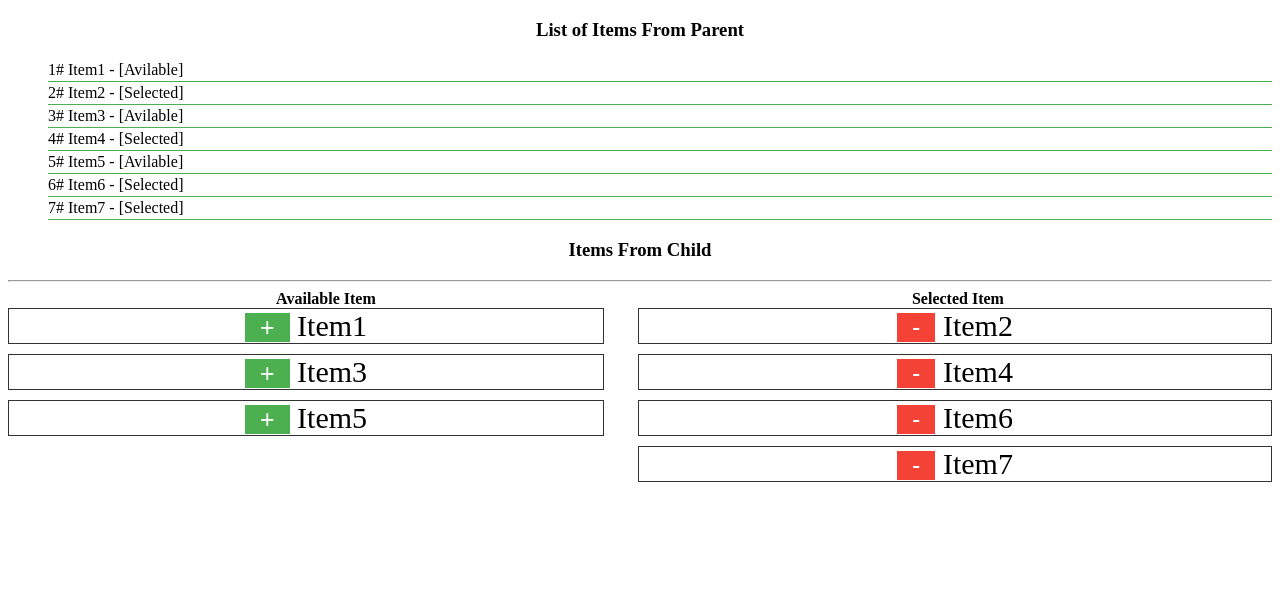
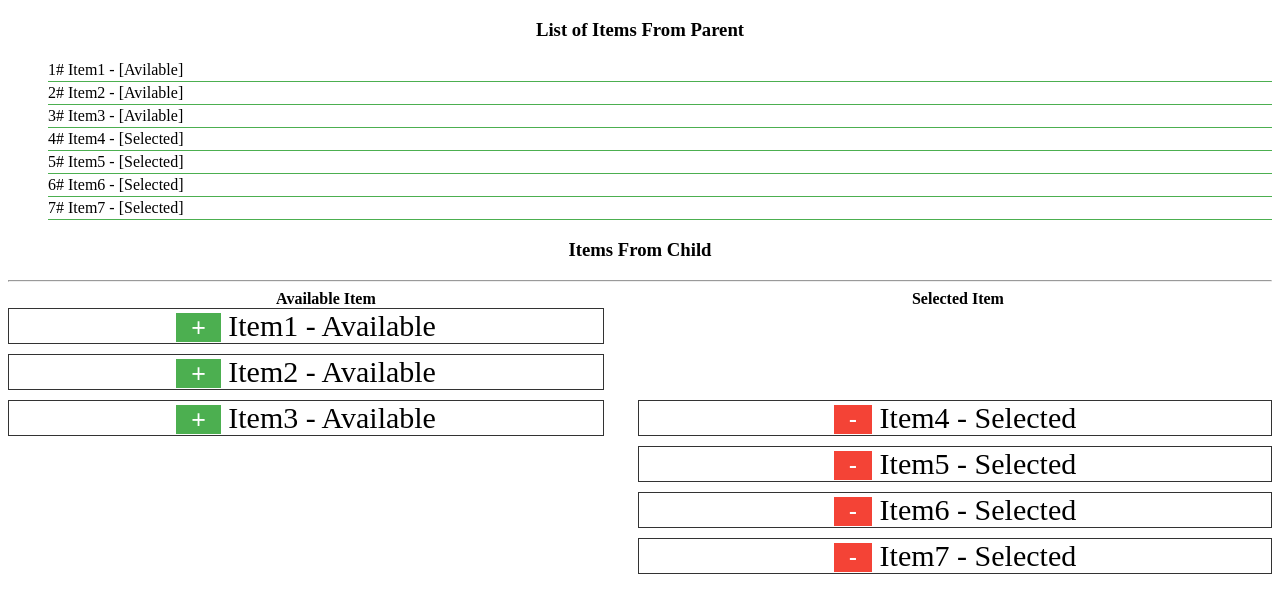
Before and after one commit to souvik-v2/vuevite, a Vue app: page / in a window 1280 px wide. Shown: the top 610 px of the page. Built offline with nearby package versions, Linux system fonts and the light colour scheme.

Commit message:
Initial commit 1.0.2

```diff
--- a/src/App.vue
+++ b/src/App.vue
@@ -14,13 +14,12 @@
   <div class="right">Selected Item</div>
 </div>
   <div class="grid-container">
-    <div v-for="item in items" :key="item.id" class="dynamic">
-      <Child :items="item" @updateitems="updateitems" />
-    </div>
+    <Child :items="availableItems" @updateitems="updateitems" />
+    <Child :items="selectedItems" @updateitems="updateitems" />
   </div>
 </template>
 <script>
-import { ref } from "vue";
+import { ref, watch } from "vue";
 import Child from "./components/ChildItem.vue";
 export default {
   name: "App",
@@ -30,22 +29,38 @@ export default {
   setup() {
     var items = ref([
       { id: 1, name: "Item1", flag: true },
-      { id: 2, name: "Item2", flag: false },
+      { id: 2, name: "Item2", flag: true },
       { id: 3, name: "Item3", flag: true },
       { id: 4, name: "Item4", flag: false },
-      { id: 5, name: "Item5", flag: true },
+      { id: 5, name: "Item5", flag: false },
       { id: 6, name: "Item6", flag: false },
       { id: 7, name: "Item7", flag: false },
     ]);
+    var availableItems = ref();
+    var selectedItems = ref();
 
+    //items.value = [...availableItems.value, ...selectedItems.value];
+    const combineArray = () => {
+      availableItems.value = items.value.filter(m => m.flag );
+      selectedItems.value = items.value.filter(m => !m.flag );
+    };
+
+    combineArray();
     const updateitems = (childItems) => {
-      let index = items.value.find((item) => item.id === childItems);
-      index.flag = !index.flag;
-      console.log('Parent Items Updated:', items.value);
+      //let index = items.value.findIndex((item) => item.id === childItems);
+      //index.flag = !index.flag;
+      combineArray();
+      console.log(childItems,'Parent Items Updated:', items.value);
     };
+    watch(() => [...items.value], (currentValue, oldValue) => {
+      combineArray();
+    },
+    {deep: true});
 
     return {
       items,
+      availableItems,
+      selectedItems,
       updateitems,
     };
   },
--- a/src/components/ChildItem.vue
+++ b/src/components/ChildItem.vue
@@ -1,13 +1,19 @@
 <template>
-  <div class="item-left" v-if="newItems.flag">
-    <button class="button" @click.prevent="sideToggle(newItems.id)">+</button>
-    {{ newItems.name }}
-  </div>
-  <div class="item-right" v-if="!newItems.flag">
-    <button class="button btn" @click.prevent="sideToggle(newItems.id)">
-      -
-    </button>
-    {{ newItems.name }}
+  <div class="child" v-for="item in newItems" :key="item.id">
+    <div class="item-left" v-if="item.flag">
+      <button
+        class="button"
+        @click.prevent="sideToggle(item.id)"
+      >+</button>
+      {{ item.name }} - {{ item.flag ? "Available" : "Selected" }}
+    </div>
+    <div class="item-right" v-if="!item.flag">
+      <button
+        class="button btn"
+        @click.prevent="sideToggle(item.id)"
+      >-</button>
+      {{ item.name }} - {{ item.flag ? "Available" : "Selected" }}
+    </div>
   </div>
 </template>
 <script>
@@ -17,11 +23,13 @@ export default {
   props: ["items"],
   emits: ["updateitems"],
   setup(props, { emit }) {
-    var newItems = ref({ ...props.items });
+    var newItems = ref([...props.items]);
     //console.log("items", newItems.value);
 
     const sideToggle = (id) => {
-      if (newItems.value.id === id) newItems.value.flag = !newItems.value.flag;
+      let index = newItems.value.findIndex((i) => i.id === id);
+      newItems.value[index].flag = !newItems.value[index].flag;
+      //if (newItems.value.id === id) newItems.value.flag = !newItems.value.flag;
       emit("updateitems", id);
     };
 
```
